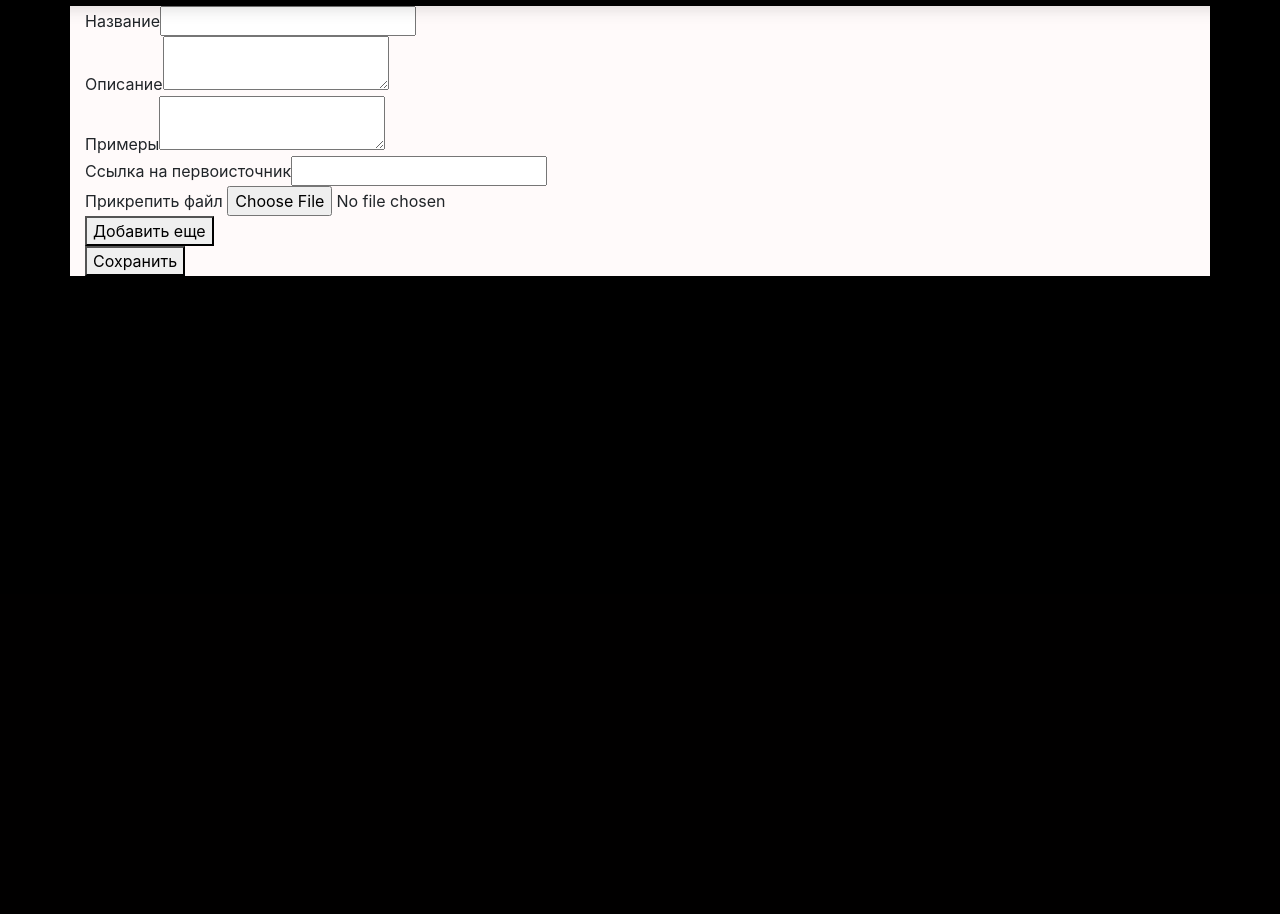
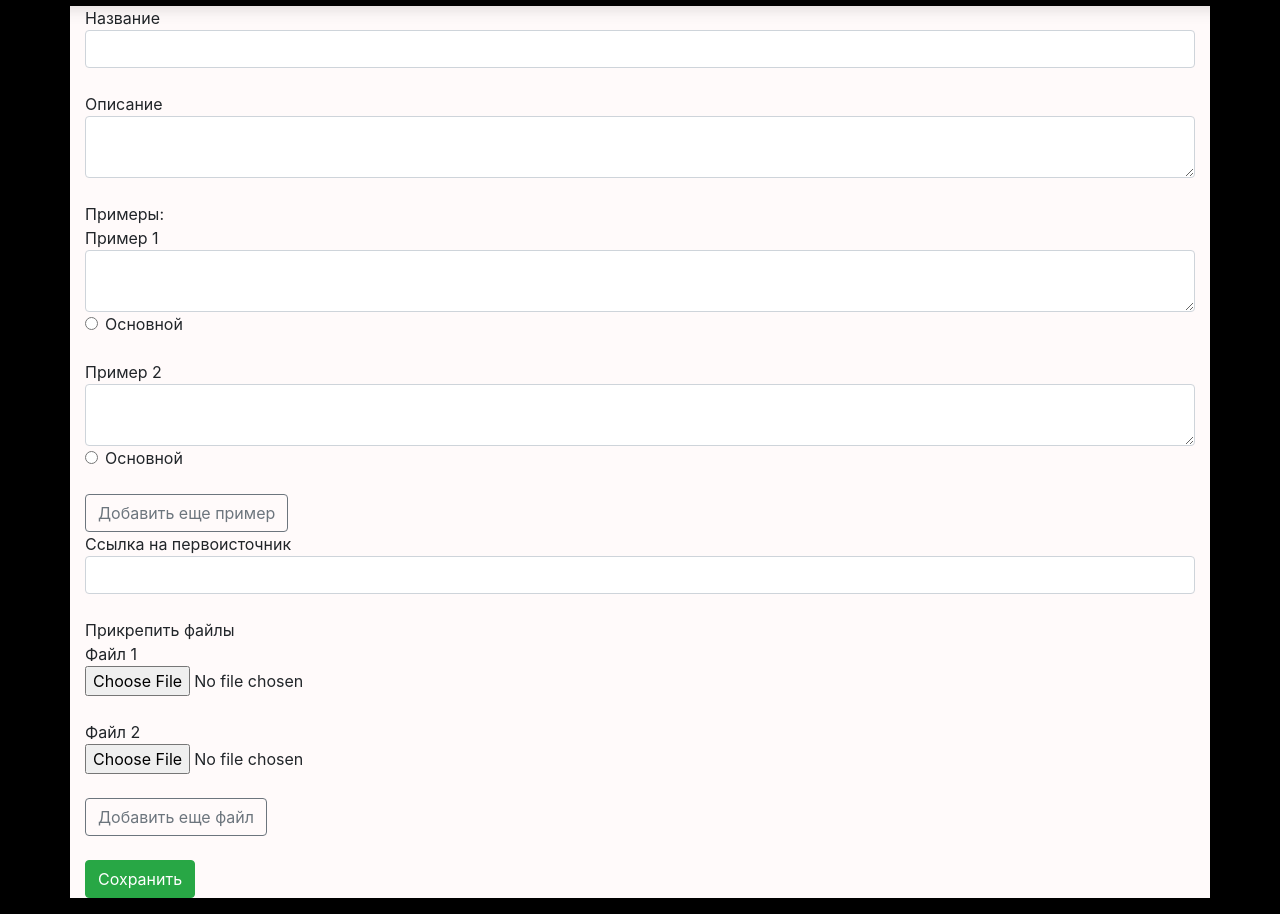
Before and after one commit to Korgutlova/urban_dictionary, a Django app: page /urban/definition/ in a window 1280 px wide. Shown: the part 206-1120 px from the top of the page. Before the commit the page ends 482 px from the top, so only its background shows below. Run offline with Django 3.2, Linux system fonts and the light colour scheme; some libraries are stand-ins or nearby versions.

Commit message:
examples was separated

```diff
--- a/templates/website/definition/create_definition.html
+++ b/templates/website/definition/create_definition.html
@@ -1,13 +1,35 @@
 {% extends 'website/base/base_page.html' %}
 {% block content %}
-<form method="post" action="{% url 'website:create_definition' %}">
-    {% csrf_token %}
-    Название<input type="text" name="name"><br>
-    Описание<textarea name="description"></textarea><br>
-    Примеры<textarea name="examples"></textarea><br>
-    Ссылка на первоисточник<input name="source" type="text"><br>
-    Прикрепить файл <input type="file"><br>
-    <button id="add_file">Добавить еще</button><br>
-    <button type="submit">Сохранить</button>
-</form>
+    <form method="post" action="{% url 'website:create_definition' %}">
+        {% csrf_token %}
+        Название<input type="text" name="name" class="form-control"><br>
+        Описание<textarea name="description" class="form-control"></textarea><br>
+        Примеры:<br>
+        Пример 1<textarea name="examples" class="form-control"></textarea>
+        <div class="form-check">
+            <label class="form-check-label">
+                <input type="radio" class="form-check-input" name="primary" value="0">Основной
+            </label>
+        </div>
+        <br>
+        Пример 2<textarea name="examples" class="form-control"></textarea>
+        <div class="form-check">
+            <label class="form-check-label">
+                <input type="radio" class="form-check-input" name="primary" value="1">Основной
+            </label>
+        </div>
+        <br>
+        <button id="add_example" class="btn btn-outline-secondary">Добавить еще пример</button>
+        <br>
+        Ссылка на первоисточник<input name="source" class="form-control" type="text"><br>
+        Прикрепить файлы <br>
+        Файл 1 <input class="form-control-file" type="file" name="upload_data"><br>
+        Файл 2 <input class="form-control-file" type="file" name="upload_data"><br>
+        <button id="add_file" class="btn btn-outline-secondary">Добавить еще файл</button>
+        <br><br>
+        <button class="btn btn-success" type="submit">Сохранить</button>
+    </form>
 {% endblock %}
+{% block script %}
+    {#    TO DO: create method for dynamic created fields #}
+{% endblock %}
--- a/website/views.py
+++ b/website/views.py
@@ -4,7 +4,7 @@ from django.http import HttpResponse
 from django.shortcuts import render, redirect
 
 from website.forms import EditUserForm, EditProfileForm
-from website.models import Definition, Term, CustomUser
+from website.models import Definition, Term, CustomUser, Example
 
 # Create your views here.
 from django.views import View
@@ -49,9 +49,15 @@ def page_create_definition(request):
         term = Term(name=request.POST["name"])
         term.save()
         definition = Definition(term=term, description=request.POST["description"],
-                                examples=request.POST["examples"], source=request.POST["source"],
+                                source=request.POST["source"],
                                 author=CustomUser.objects.get(user=request.user))
         definition.save()
+        examples = request.POST.getlist("examples")
+        primary = int(request.POST.get("primary"))
+        print(primary)
+        for i, ex in enumerate(examples):
+            example = Example(example=ex, primary=True if primary == i else False, definition=definition)
+            example.save()
         return redirect("website:definition", definition.id)
     return render(request, "website/definition/create_definition.html", {})
 
```
Also changed, not shown: website/models.py (+10 -1 lines), website/migrations/0005_auto_20191125_0059.py (added).
